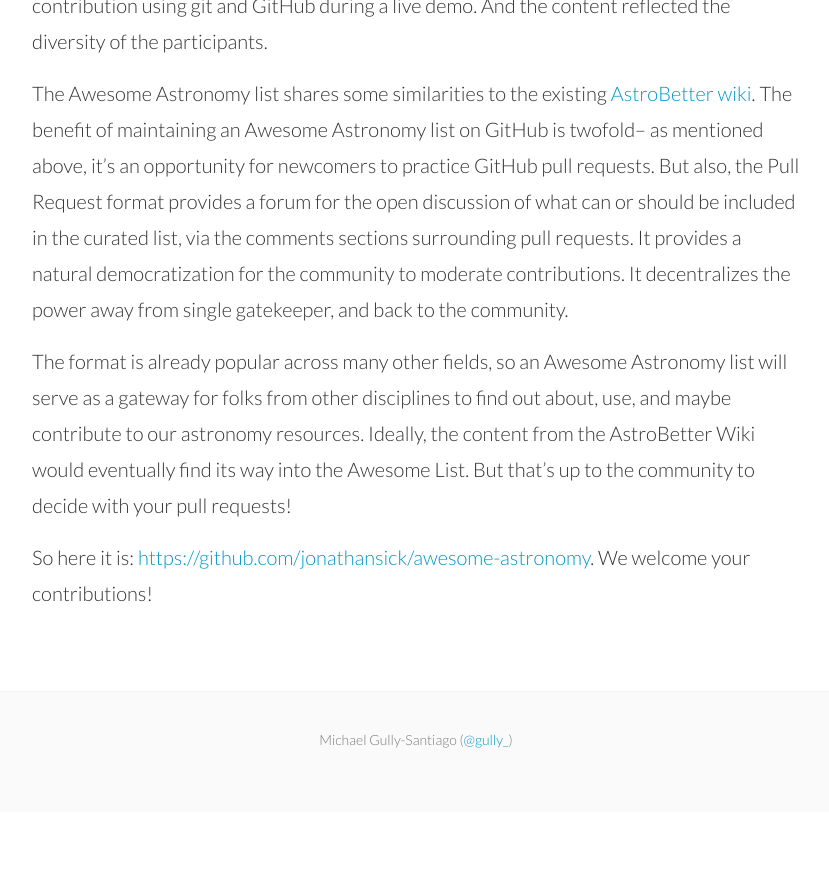
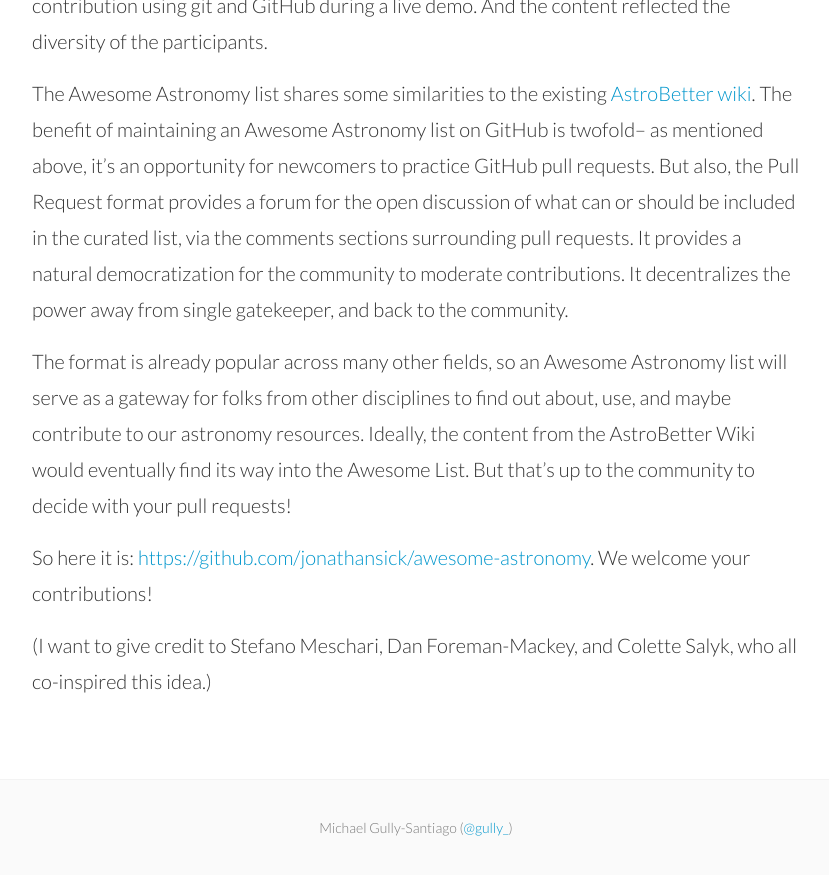
Before and after one commit to gully/gully.github.io, a Jekyll site: the page built from _posts/2015-11-25-An-Awesome-list-for-Astronomy.md, in a window 1280 px wide and 900 px high, scrolled down 2840 px. Shown: the top 875 px of the window, without its empty margins (224-1053 px from the left). Built offline with Jekyll 4.4.1, drawn with Linux system fonts in a browser that asks for light colours; Markdown is read by kramdown in place of the engine named in the settings; before the commit the page ends 3652 px from its top, so only the background shows below that.

Commit message:
Add credit to Colette, Dan, and Stefano

```diff
--- a/_posts/2015-11-25-An-Awesome-list-for-Astronomy.md
+++ b/_posts/2015-11-25-An-Awesome-list-for-Astronomy.md
@@ -31,3 +31,5 @@ The Awesome Astronomy list shares some similarities to the existing [AstroBetter
 The format is already popular across many other fields, so an Awesome Astronomy list will serve as a gateway for folks from other disciplines to find out about, use, and maybe contribute to our astronomy resources.  Ideally, the content from the AstroBetter Wiki would eventually find its way into the Awesome List.  But that's up to the community to decide with your pull requests!
 
 So here it is: [https://github.com/jonathansick/awesome-astronomy](https://github.com/jonathansick/awesome-astronomy).  We welcome your contributions!
+
+(I want to give credit to Stefano Meschari, Dan Foreman-Mackey, and Colette Salyk, who all co-inspired this idea.)
```
